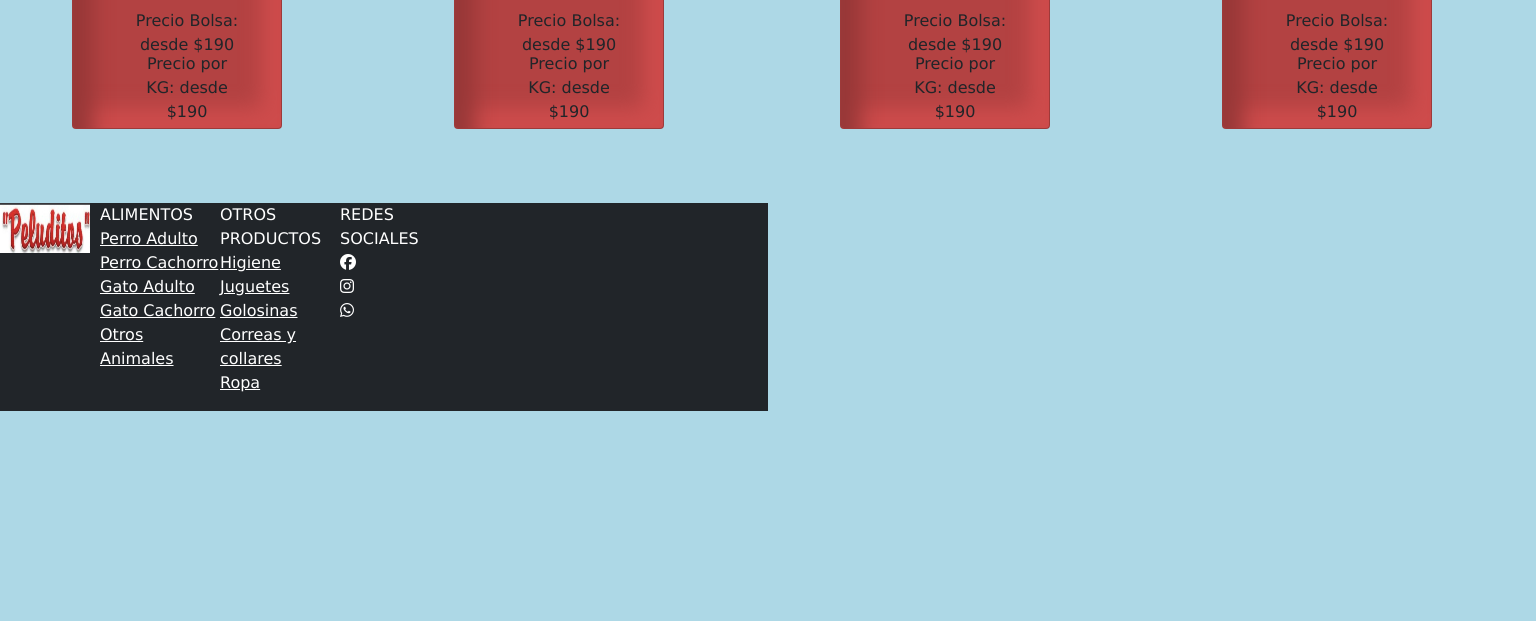
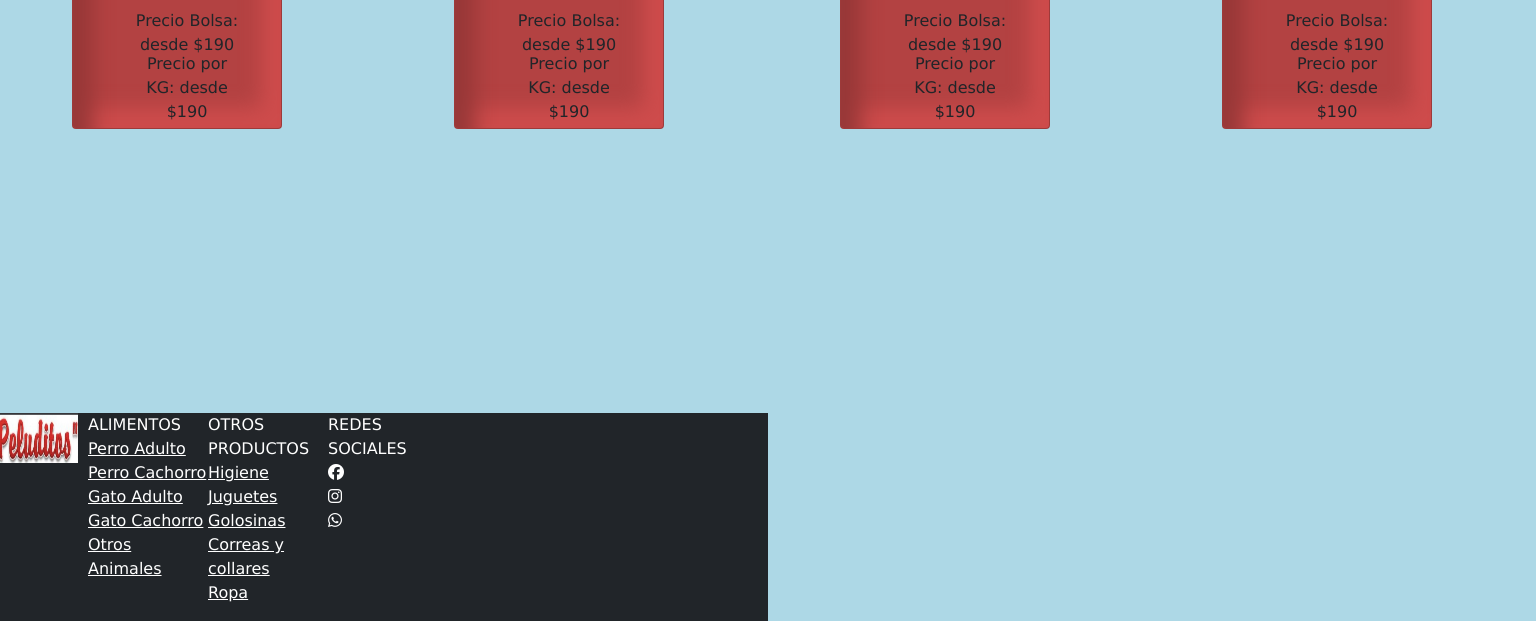
Before and after one commit to TomasGerling/Petshop-Peluditos, a website: page pages/Alimento.html in a window 1536 px wide. Shown: the part 962-1583 px from the top of the page. Before the commit the page ends 1373 px from the top, so only its background shows below. Drawn offline with nearby package versions, Linux system fonts and the light colour scheme.

Commit message:
Agregue un footer y toque cosas para que sea mas responsive

```diff
--- a/scss/_alimento.scss
+++ b/scss/_alimento.scss
@@ -66,12 +66,12 @@
     grid-area: alimento-4;
     margin-right: 20px;
 }
-div.footer-alimento{
-    grid-area: footer;
-    display: flex;
-    flex-direction: column;
-    & nav.row{
-        margin: 0px;
-        width: 100%;
-    }
-}
+// div.footer-alimento{
+//     grid-area: footer;
+//     display: flex;
+//     flex-direction: column;
+//     & nav.row{
+//         margin: 0px;
+//         width: 100%;
+//     }
+// }
--- a/scss/main.scss
+++ b/scss/main.scss
@@ -8,9 +8,11 @@
 // Esta parte funciona para el grid de index.html
 
 .container{
+    align-items: center;
     display: grid;
-    margin-left: -7px;
+    margin: 0 auto;
     grid-template-columns: 2fr;
+    padding: 0px;
     gap: 0px 0px;
     grid-auto-flow: row;
     grid-template-areas:
@@ -318,8 +320,7 @@ div.footer-contacto{
 @media screen and (min-width: 768px){
     .container{
         grid-template-columns: 1fr;
-        max-width: 768px;
-        margin-left: 0px;
+        margin: 0 auto;
     }
     div{
         &.card{
@@ -361,8 +362,7 @@ div.footer-contacto{
 @media screen and (min-width: 1024px){
     .container{
         grid-template-columns: 1fr;
-        max-width: 1024px;
-        margin-left: 0px;
+        margin: 0px auto;
     }
     .Otros{
         grid-template-columns: 1fr 1fr;
@@ -399,17 +399,18 @@ div.footer-contacto{
     .container{
         display: grid;
         grid-template-columns: 1fr;
-        grid-template-rows: 0.2fr 0.2fr 0.2fr 0.1fr 0.1fr;
         gap: 0px 0px;
+        margin: 0;
         grid-auto-flow: row;
         justify-content: space-around;
         grid-template-areas:
-        "Nav"
+        "Navegacion"
         "Main"
         "Horarios"
         "Alimentos"
         "Otros"
-        "Promociones";
+        "Promociones"
+        "footer";
         margin-left: 0px;
         min-width: 1450px;
     }
@@ -514,6 +515,9 @@ div.footer-contacto{
     .Alimentos-otro{
         grid-area: Alimentos-otro;
         text-align: center;
+    }
+    footer{
+        margin-top: 210px;
     }
     // Esto es para Alimento.html
 
```
Also changed, not shown: css/main.css.
